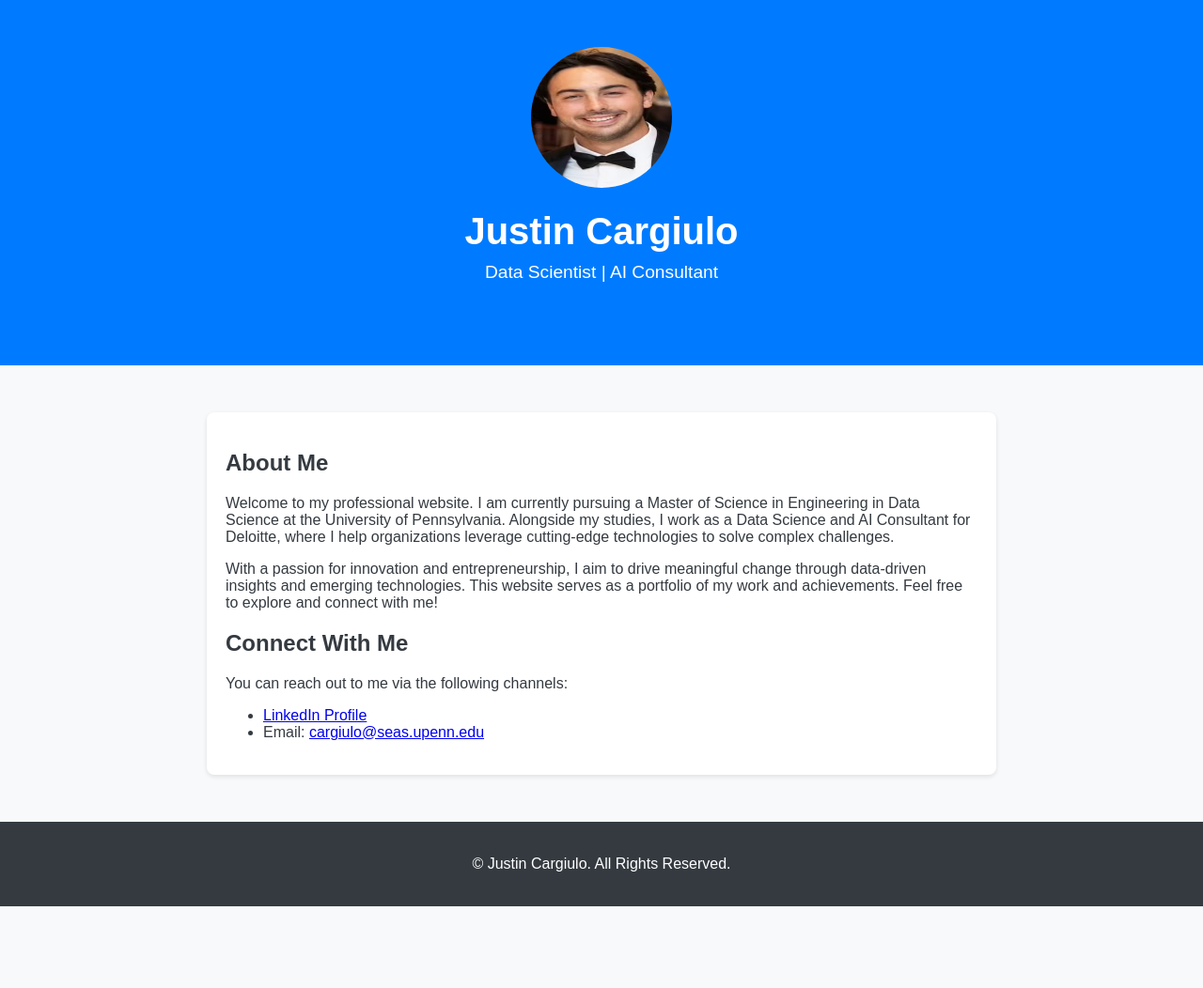
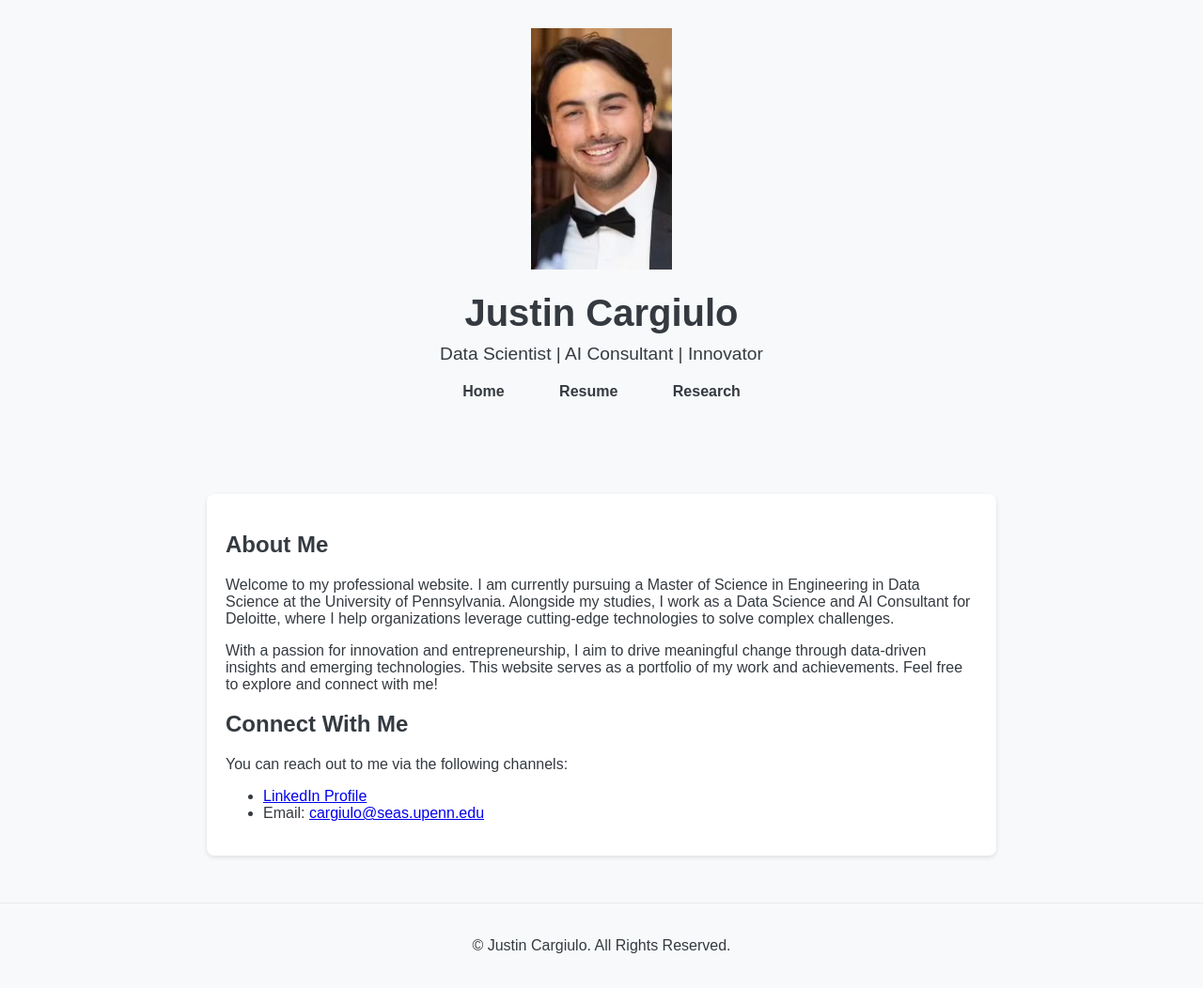
Before and after one commit to jcargiulo/personal-website, a plain HTML site: page index.html in a window 1280 px wide. Shown: the whole page at 94% size. Before the commit the page ends 965 px from the top, so only its background shows below. Drawn offline with Linux system fonts and the light colour scheme.

Commit message:
Update index.html
Updated nav bar and image shape

```diff
--- a/index.html
+++ b/index.html
@@ -14,14 +14,11 @@
         }
         header {
             text-align: center;
-            padding: 50px;
-            background-color: #007bff;
-            color: #fff;
+            padding: 30px;
         }
         header img {
-            border-radius: 50%;
             width: 150px;
-            height: 150px;
+            height: auto;
         }
         header h1 {
             font-size: 2.5em;
@@ -33,16 +30,20 @@
         }
         nav {
             text-align: center;
-            margin-top: 20px;
+            margin: 20px 0;
         }
         nav a {
             text-decoration: none;
-            color: #007bff;
+            color: #343a40;
             margin: 0 15px;
             font-weight: bold;
+            border: 2px solid transparent;
+            padding: 5px 10px;
+            border-radius: 5px;
         }
         nav a:hover {
-            text-decoration: underline;
+            border-color: #343a40;
+            background-color: #e9ecef;
         }
         main {
             max-width: 800px;
@@ -55,11 +56,12 @@
         footer {
             text-align: center;
             padding: 20px;
-            background-color: #343a40;
-            color: #fff;
+            background-color: #f8f9fa;
+            color: #343a40;
+            border-top: 1px solid #e9ecef;
         }
         footer a {
-            color: #007bff;
+            color: #343a40;
             text-decoration: none;
         }
         footer a:hover {
@@ -72,7 +74,7 @@
 <header>
     <img src="1278.jpg" alt="Justin Cargiulo's Photo">
     <h1>Justin Cargiulo</h1>
-    <p>Data Scientist | AI Consultant</p>
+    <p>Data Scientist | AI Consultant | Innovator</p>
     <nav>
         <a href="index.html">Home</a>
         <a href="cv.html">Resume</a>
```
